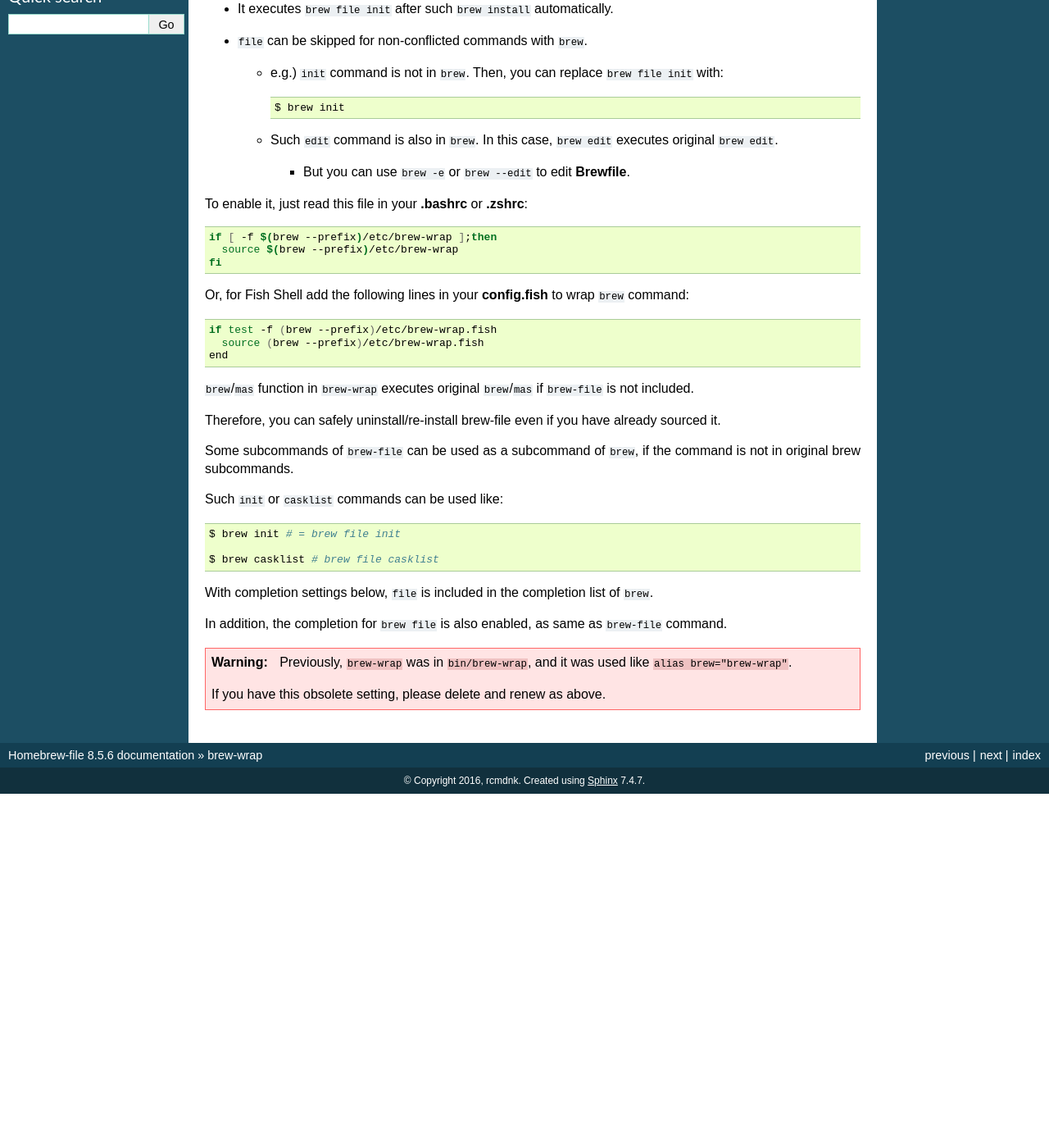
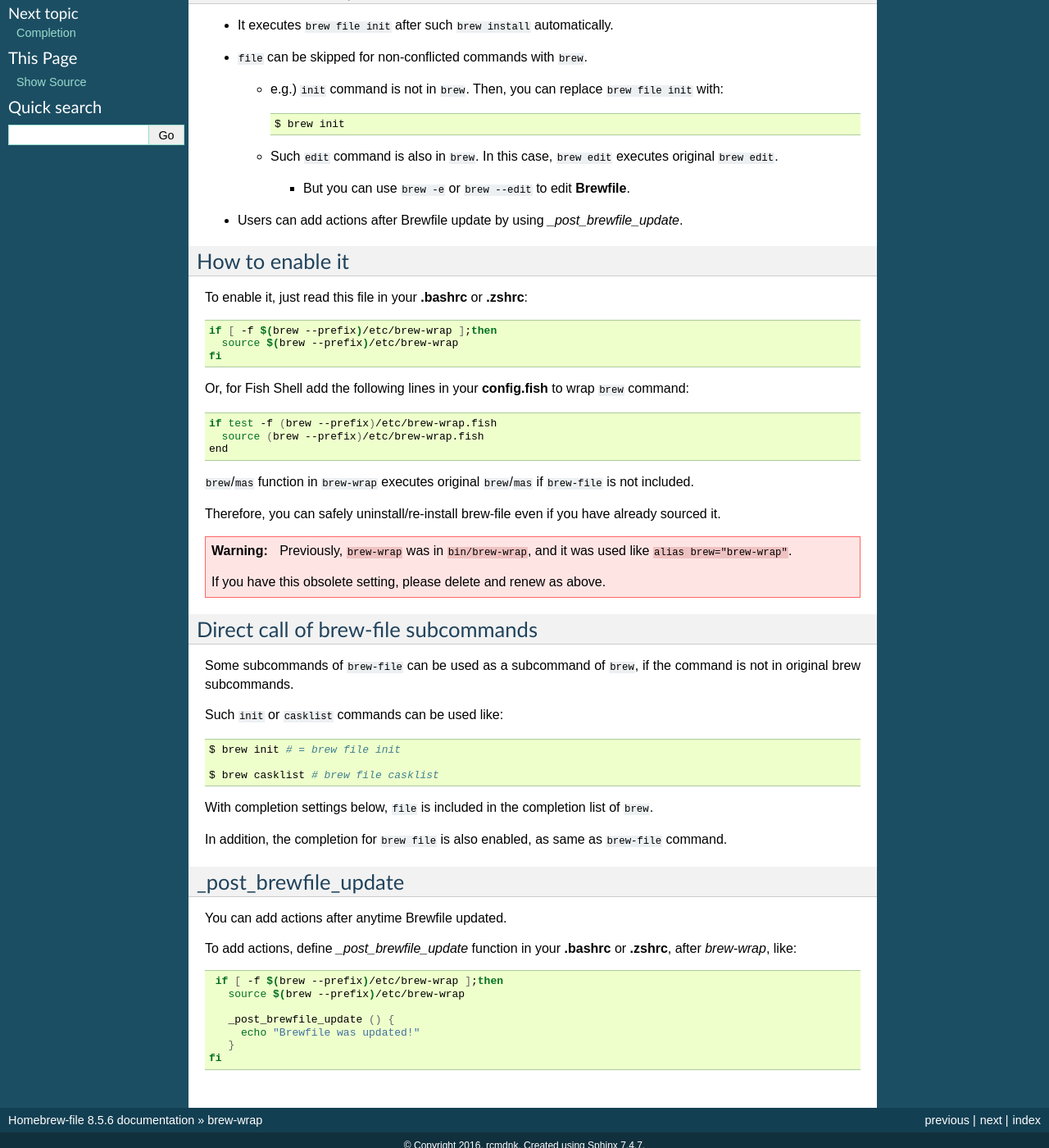
Before and after one commit to rcmdnk/homebrew-file, a Sphinx documentation site: the page built from docs/brew-wrap.rst, in a window 1280 px wide and 1400 px high, scrolled down 228 px. Shown: the whole window at 82% size. Built offline with Sphinx 7.4.7, drawn with Linux system fonts in a browser that asks for light colours; before the commit the page ends 1196 px from its top, so only the background shows below that; some of the changed text lies outside the part shown.

Commit message:
add _post_brewfile_update

```diff
--- a/docs/brew-wrap.rst
+++ b/docs/brew-wrap.rst
@@ -21,14 +22,18 @@
     executes original ``brew edit``.
 
     * But you can use ``brew -e`` or ``brew --edit`` to edit **Brewfile**.
+* Users can add actions after Brewfile update by using `_post_brewfile_update`.
+
+How to enable it
+----------------
 
 To enable it, just read this file in your **.bashrc** or **.zshrc**:
 
 .. code-block:: sh
 
-   if [ -f $(brew --prefix)/etc/brew-wrap ];then
-     source $(brew --prefix)/etc/brew-wrap
-   fi
+    if [ -f $(brew --prefix)/etc/brew-wrap ];then
+      source $(brew --prefix)/etc/brew-wrap
+    fi
 
 Or, for Fish Shell add the following lines in your **config.fish** to wrap ``brew`` command:
 
@@ -43,6 +48,17 @@
 
 Therefore, you can safely uninstall/re-install brew-file
 even if you have already sourced it.
+
+.. warning::
+
+   Previously, ``brew-wrap`` was in ``bin/brew-wrap``,
+   and it was used like ``alias brew="brew-wrap"``.
+
+   If you have this obsolete setting, please delete and renew as above.
+
+
+Direct call of brew-file subcommands
+------------------------------------
 
 Some subcommands of ``brew-file`` can be used
 as a subcommand of ``brew``, if the command is not in original brew subcommands.
@@ -59,9 +75,19 @@
 In addition, the completion for ``brew file`` is also enabled,
 as same as ``brew-file`` command.
 
-.. warning::
+_post_brewfile_update
+----------------------
 
-   Previously, ``brew-wrap`` was in ``bin/brew-wrap``,
-   and it was used like ``alias brew="brew-wrap"``.
+You can add actions after anytime Brewfile updated.
 
-   If you have this obsolete setting, please delete and renew as above.
+To add actions, define `_post_brewfile_update` function in your **.bashrc** or **.zshrc**, after `brew-wrap`, like:
+
+.. code-block:: sh
+
+    if [ -f $(brew --prefix)/etc/brew-wrap ];then
+      source $(brew --prefix)/etc/brew-wrap
+
+      _post_brewfile_update () {
+        echo "Brewfile was updated!"
+      }
+   fi
```
Also changed, not shown: other parts of docs/brew-wrap.rst (+2 -1 lines), 2 other files.
